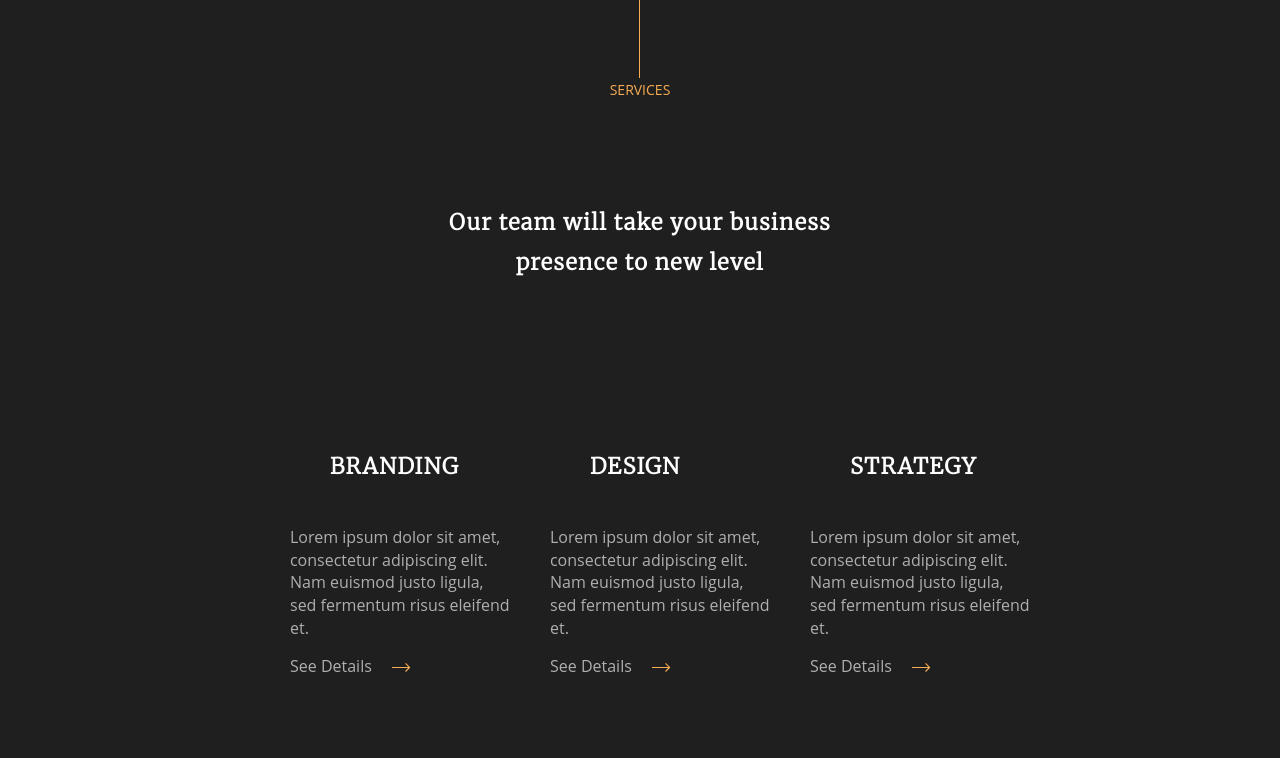
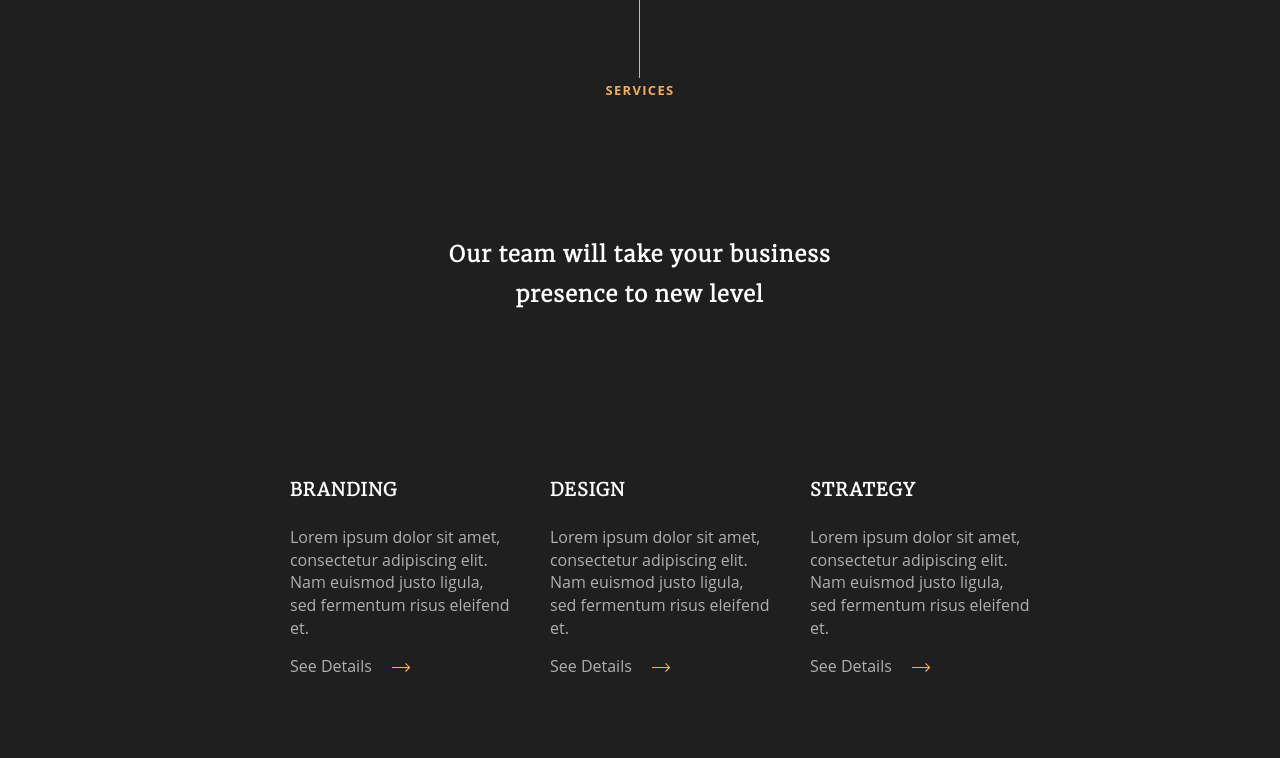
Before and after one commit to afefdrissi/fusion, a plain HTML site: page index.html in a window 1280 px wide. Shown: the part 802-1560 px from the top of the page. Drawn offline with nearby package versions, Linux system fonts and the light colour scheme.

Commit message:
typography

```diff
--- a/style.scss
+++ b/style.scss
@@ -52,7 +52,7 @@ width:100vw;
 margin:auto;
 }}
 .section-title{
-@include typography(primary,14px,_,primary,_,_,center);
+@include typography(primary,13px,bold,primary,1pt,_,center);
   }
 #home-page{
     background-image:image(home-page);
@@ -90,7 +90,10 @@ margin:auto;
 
         @include flex(_,flex-start,_,_,wrap);
     h3{
+        font-size: 18px;
         text-align: left;
+        margin:0px;
+
     }
     div{
         padding: 0px 0px 0px 40px;
```
Also changed, not shown: style.css, 1 other file.
